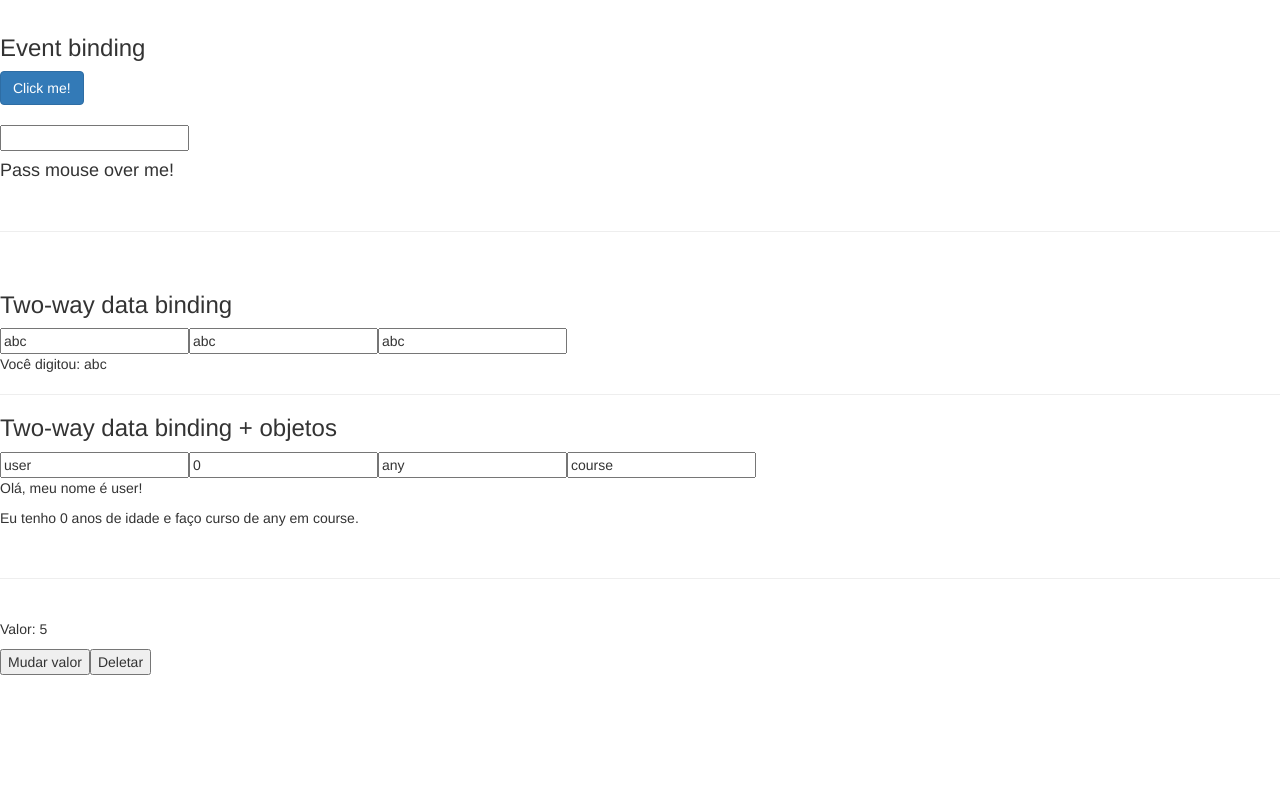
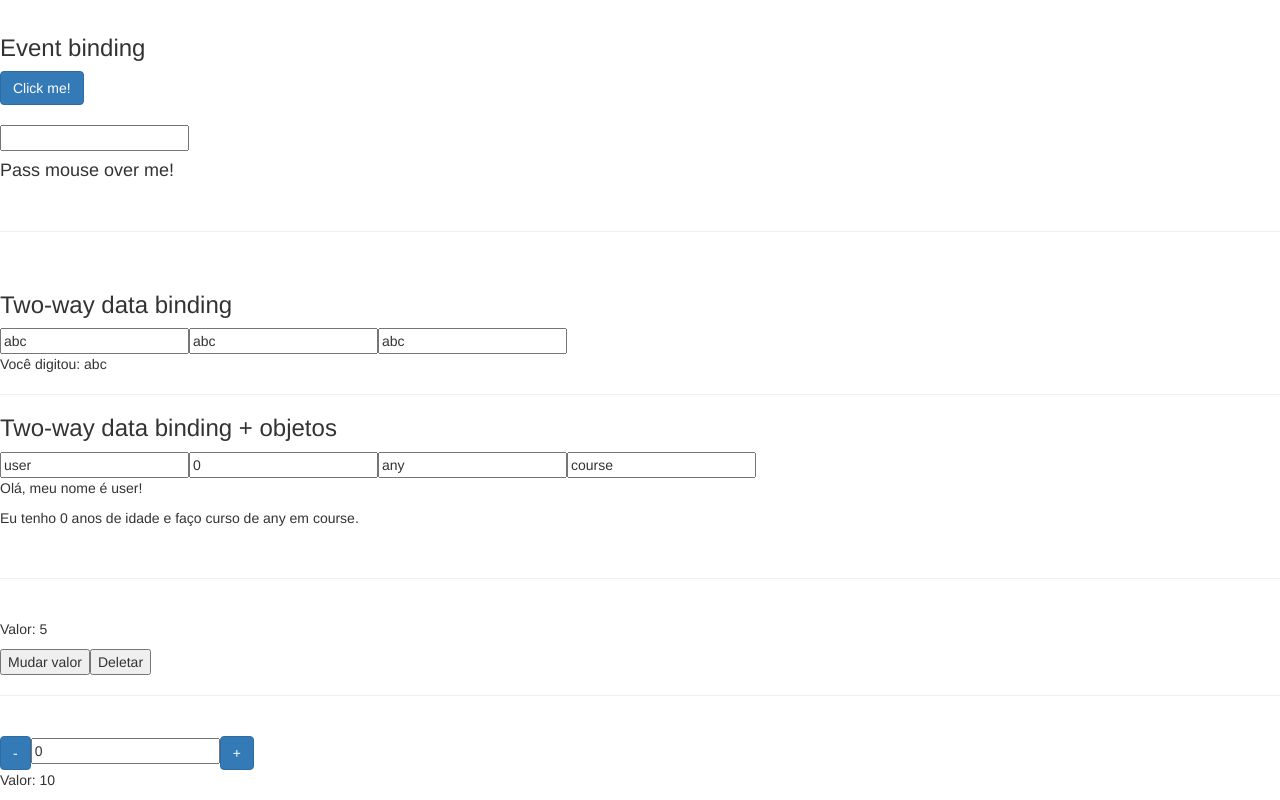
Before and after one commit to allan-mlpe/lt-angular4, an Angular app in the folder data-binding/: page / in a window 1280 px wide. Shown: the part 1188-1988 px from the top of the page. Before the commit the page ends 1863 px from the top, so only its background shows below. Built offline with nearby package versions, Linux system fonts and the light colour scheme.

Commit message:
Inclusão de conteúdo da aula 16, acerca do @ViewChild

```diff
--- a/data-binding/src/app/app.component.html
+++ b/data-binding/src/app/app.component.html
@@ -10,3 +10,5 @@
 <app-ciclo [valorInicial]="valor" *ngIf="!deletarCiclo"></app-ciclo>
 <button (click)="mudarValor()">Mudar valor</button>
 <button (click)="destruirCiclo()">Deletar</button>
+<br><hr><br>
+<app-view-child></app-view-child>
--- a/data-binding/src/app/app.module.ts
+++ b/data-binding/src/app/app.module.ts
@@ -10,6 +10,7 @@ import { TwoWayBindingComponent } from './two-way-binding/two-way-binding.compon
 import { InputPropertiesComponent } from './input-properties/input-properties.component';
 import { OutputPropertiesComponent } from './output-properties/output-properties.component';
 import { CicloComponent } from './ciclo/ciclo.component';
+import { ViewChildComponent } from './view-child/view-child.component';
 
 @NgModule({
   declarations: [
@@ -20,7 +21,8 @@ import { CicloComponent } from './ciclo/ciclo.component';
     TwoWayBindingComponent,
     InputPropertiesComponent,
     OutputPropertiesComponent,
-    CicloComponent
+    CicloComponent,
+    ViewChildComponent
   ],
   imports: [
     BrowserModule,
--- /dev/null
+++ b/data-binding/src/app/view-child/view-child.component.html
@@ -0,0 +1,7 @@
+<div>
+  <button class="btn btn-primary" (click)="decrementa()">-</button>
+  <input type="text" [value]="valor" readonly #campoInput/>
+  <button class="btn btn-primary" (click)="incrementa()">+</button>
+</div>
+
+<app-ciclo #nomeComponente></app-ciclo>
--- /dev/null
+++ b/data-binding/src/app/view-child/view-child.component.ts
@@ -0,0 +1,40 @@
+import { Component, OnInit, Input, Output, EventEmitter, ViewChild, ElementRef } from '@angular/core';
+
+@Component({
+  selector: 'app-view-child',
+  templateUrl: './view-child.component.html',
+  styleUrls: ['./view-child.component.css']
+})
+export class ViewChildComponent implements OnInit {
+
+  @Input() valor: number = 0;
+
+  @Output() mudouValor = new EventEmitter();
+
+  //passamos para o ViewChild o nome do campo definido no template
+  @ViewChild('campoInput') campoValorInput: ElementRef;
+
+  //o HTMLElement também serve para componentes do Angular
+  @ViewChild('nomeComponente') campoComponente: HTMLElement;
+
+  constructor() { }
+
+  ngOnInit() {
+  }
+
+  incrementa() {
+    console.log(this.campoComponente);
+
+    this.campoValorInput.nativeElement.value++;
+
+    //emitindo um evento baseado no objeto mudouValor
+    //podemos passar um objeto a ser emitido
+    this.mudouValor.emit({novoValor: this.valor});
+  }
+
+  decrementa() {
+    this.campoValorInput.nativeElement.value--;
+    this.mudouValor.emit({novoValor: this.valor});
+  }
+
+}
```
Also changed, not shown: data-binding/src/app/view-child/view-child.component.css (added), 1 other file (tests, documents, lock files or other folders).
